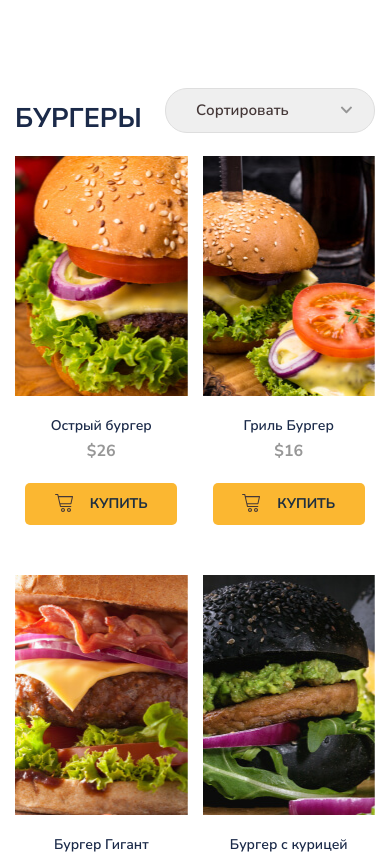
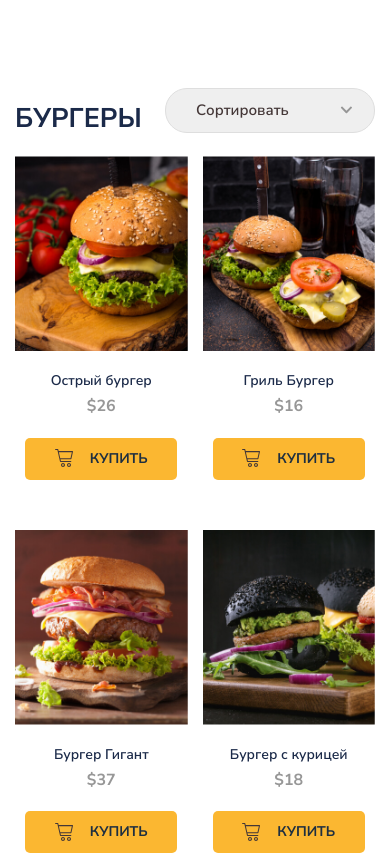
Before and after one commit to Liaaaali/Module01-Burger, a plain HTML site: page menu.html in a window 390 px wide. Shown: the part 766-1622 px from the top of the page. Drawn offline with nearby package versions, Linux system fonts and the light colour scheme.

Commit message:
add styles

```diff
--- a/styles/main.css
+++ b/styles/main.css
@@ -287,7 +287,7 @@ header {
     -o-object-fit: cover;
        object-fit: cover;
     width: 100%;
-    height: 430px;
+    height: 100%;
 }
 
 .menu-grid-title {
@@ -643,7 +643,7 @@ header {
     }
 }
 
-@media (max-width: 1150px) {
+@media (max-width: 1000px) {
     .container {
         max-width: 738px;
     }
@@ -661,10 +661,6 @@ header {
     .header-item {
         flex-basis: 75.5%;
     }
-
-}
-
-@media (max-width: 1001px) {
 
     .bg {
         margin-bottom: 72px;
@@ -726,7 +722,7 @@ header {
         }
 
         .menu-grid-cover {
-        height: 340px;
+        height: 50vw;
     }
 
         .menu-grid-title {
@@ -825,9 +821,6 @@ header {
 }
 
 @media (max-width: 629px) {
-    .menu-grid-cover {
-        height: 240px;
-    }
 
     .menu-grid-title {
         font-size: 14px;
```
